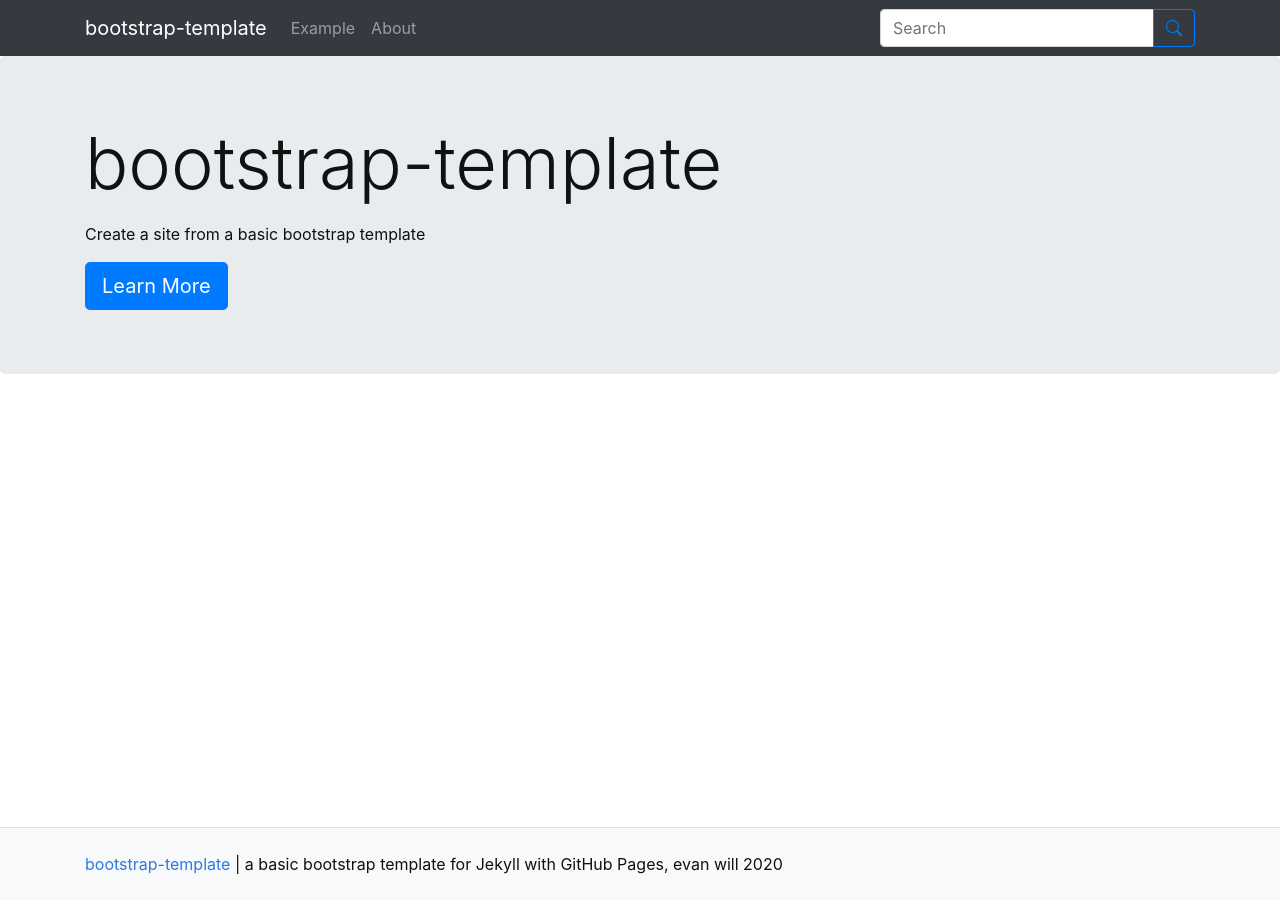
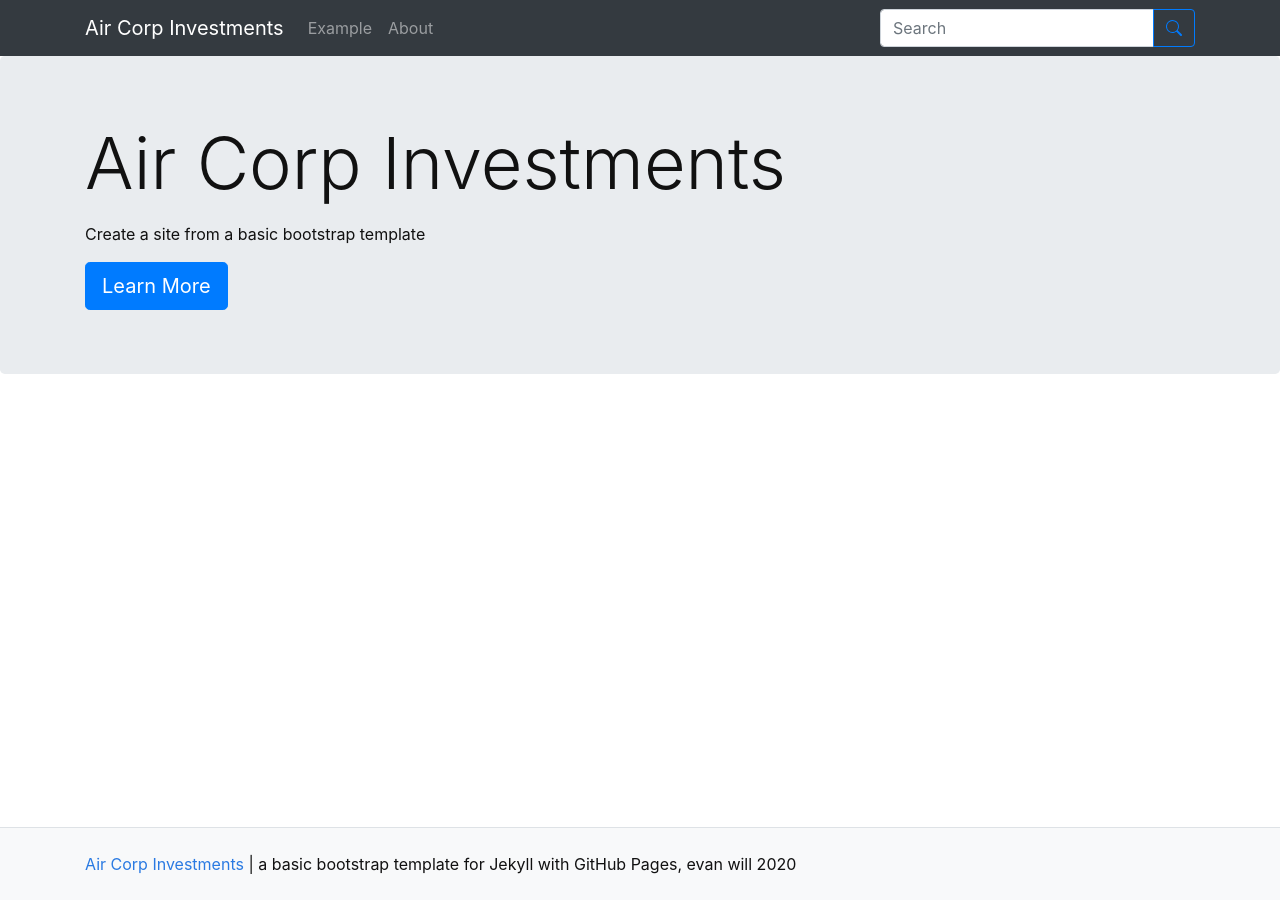
Before and after one commit to fns11/build1, a Jekyll site: the page built from pages/index.md, in a window 1280 px wide. Built offline with Jekyll 4.4.1, drawn with Linux system fonts in a browser that asks for light colours.

Commit message:
Update _config.yml

```diff
--- a/_config.yml
+++ b/_config.yml
@@ -9,7 +9,7 @@
 #######
 # SITE SETTINGS
 #
-title: bootstrap-template
+title: Air Corp Investments
 description: "a basic bootstrap template for Jekyll with GitHub Pages"
 year: 2020
 author: evan will
```
